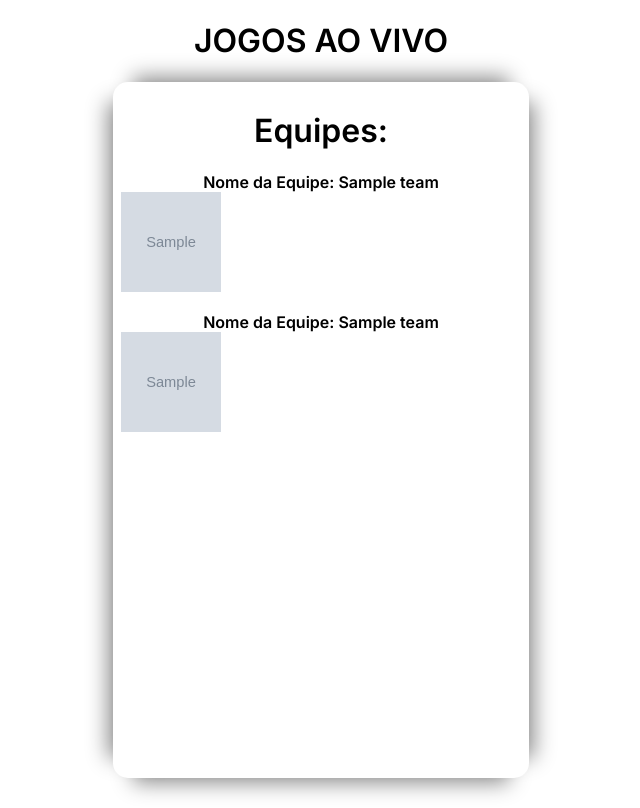
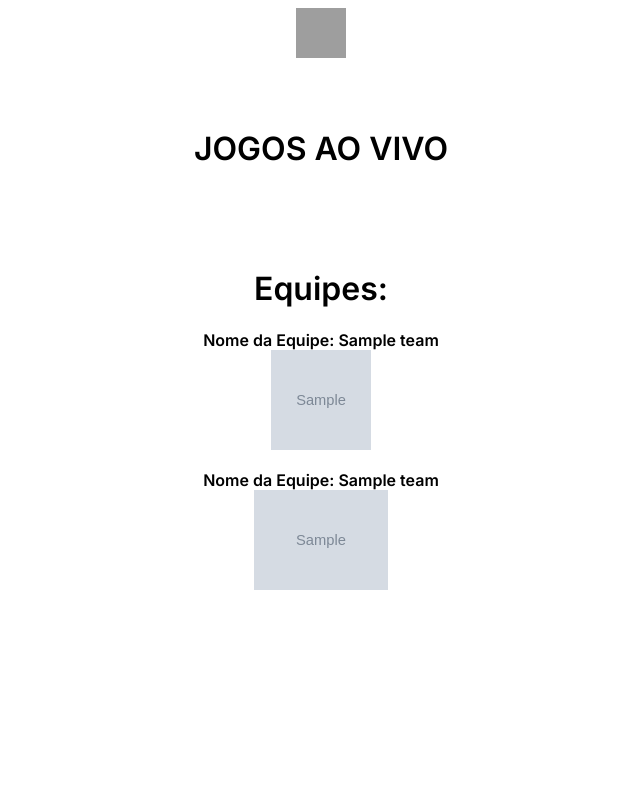
Before and after one commit to RadioactivePlays/pyesports, a Flask app: template website/templates/table.html in a window 1280 px wide. Shown: the whole page, without its empty margins (319-959 px from the left). After the commit the page ends 590 px from the top, so only its background shows below. Run offline with Flask 3, Linux system fonts and the light colour scheme; the template is opened without the code that fills it: most values are stand-ins (such as "Sample title", 1, 10 or a date in 2020); grey boxes marked "Sample" are stand-in pictures; grey boxes are pictures that could not be loaded.

Commit message:
Implementando frontend

```diff
--- a/website/static/assets/css/styles.css
+++ b/website/static/assets/css/styles.css
@@ -2,19 +2,13 @@ body {
     font: 400 1rem 'Inter', sans-serif;
  }
 
-main .container {
-    min-height: 85vh;
-    max-width: 1080px;
-    margin: 0 auto;
-    padding: 2.5rem 2rem;
-    display: flex;
-    flex-direction: column;
-    position: relative;
-  }
+h1{
+   padding-top: 50px;
+ }
 
   .card{
-    min-height: 85vh;
-    max-width: 1080px;
+    min-height: 10vh;
+    max-width: 500px;
     margin: 0 auto;
     padding: 2.5rem 2 rem;
     background-color: white;
@@ -23,14 +17,11 @@ main .container {
     display: flex;
     flex-direction: column;
     text-align: center;
+    border: all;
     border-radius: 15px;
     transition: transform 0.3s ease;
-    margin-bottom: 30px;
-    box-shadow: 0px -25px 20px -20px rgba(0,0,0,0.45),
-    25px 0px 20px -20px rgba(0,0,0,0.45),
-    0px 25px 20px -20px rgba(0,0,0,0.45),
-    -25px 0px 20px -20px rgba(0,0,0,0.45);
-    /*2px 2px 2px rgba(0, 0, 0, 0.2);*/
+    margin-bottom: 20px;
+    2px 2px 2px rgba(0, 0, 0, 0.2);
  }
 
 /* .card {
@@ -46,3 +37,14 @@ main .container {
     transform: scale(1.2);
     background-color: #96d9d6;
  }
+
+ .teamicon {
+   margin-left: auto;
+   margin-right: auto;
+ }
+
+ .navbar-container {
+    display: flex;
+    justify-content: center;
+.navbar-container::before, .navbar-logo-container, .toggle-container {
+    content: '';
--- a/website/templates/table.html
+++ b/website/templates/table.html
@@ -9,6 +9,9 @@
     <link rel="stylesheet" href="../static/assets/css/styles.css">
     <link rel="icon" type="image/x-icon" href="../static/assets/images/league-of-legends.svg">
 </head>
+ <nav class="navbar-container">
+  <img src="../static/assets/images/league-of-legends.svg" width="50" height="50">
+</nav>
 <body>
   <h1 align="center">JOGOS AO VIVO</h1>
   {% if nogames == True %}
@@ -18,10 +21,10 @@
           <div class="card">
             <h1>Equipes:</h1>
         <strong>Nome da Equipe: {{ event['match']['teams'][0]['name'] }}</strong>
-        <img src="{{ event['match']['teams'][0]['image'] }}" alt="Logo da Equipe A" width="100" height="100">
+        <img src="{{ event['match']['teams'][0]['image'] }}" alt="Logo da Equipe A" class="teamicon" width="100" height="100">
         <br>
         <strong>Nome da Equipe: {{ event['match']['teams'][1]['name'] }}</strong>
-        <img src="{{ event['match']['teams'][1]['image'] }}" alt="Logo da Equipe B" width="100" height="100">
+        <img src="{{ event['match']['teams'][1]['image'] }}" alt="Logo da Equipe B" class="teamicon" "width="100" height="100">
 
         <br>
      </div>
```
